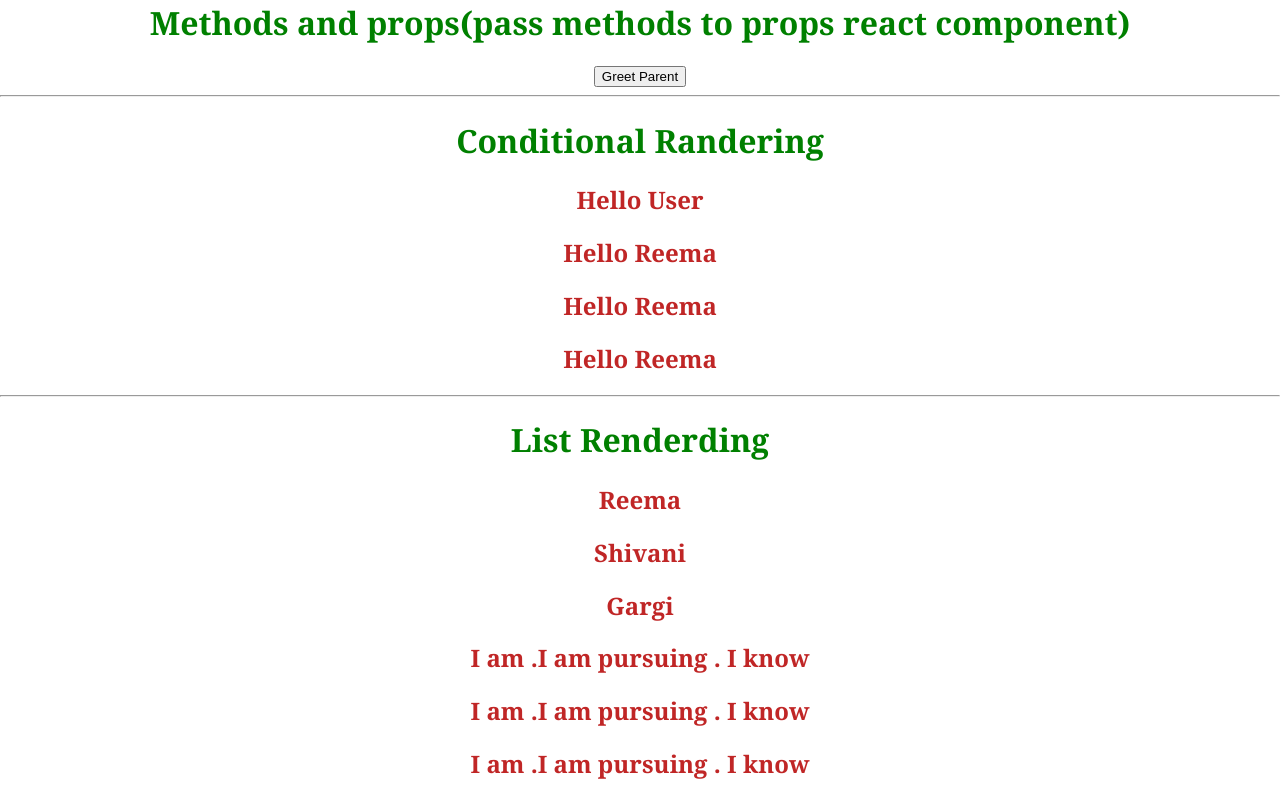
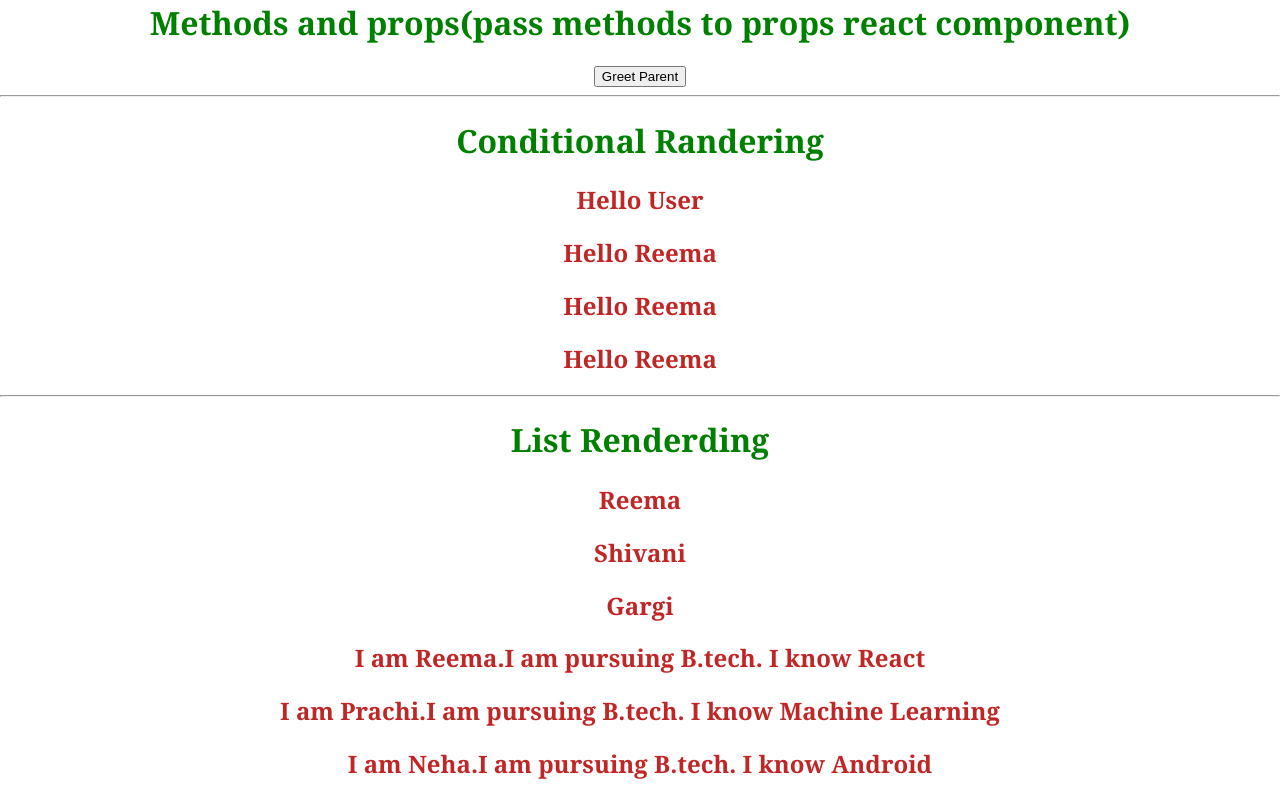
Before and after one commit to Reema1234ag/React_practice, a React (Create React App) app in the folder hello-world/: page / in a window 1280 px wide. Shown: the part 3994-4794 px from the top of the page. Built offline with nearby package versions, Linux system fonts and the light colour scheme.

Commit message:
list rendering

```diff
--- a/hello-world/src/youtube classes/List.js
+++ b/hello-world/src/youtube classes/List.js
@@ -34,7 +34,7 @@ export  function List1() {
             Course:"B.tech",
             Skill:"Android",
         },]
-        const personeList= persons.map(person =><Person person={person}/> )   //passing object(person) to another component//passing data as props
+        const personeList= persons.map(x =><Person person={x}/> )   //passing object(x) to another component as props
     return (
         <div>
           {personeList}
@@ -42,3 +42,6 @@ export  function List1() {
     )
 }
 //this is for rendering person list only
+
+//most imp- Warning: Each child in a list should have a unique "key" prop(console warning)
+//let's move furthur to remove this.
--- a/hello-world/src/youtube classes/Person.js
+++ b/hello-world/src/youtube classes/Person.js
@@ -1,6 +1,6 @@
 import React from 'react'
 //for rendering person details
-export default function Person(person) {
+export default function Person({person}) {          //using destructing props
     return (
         <div>
             <h2> I am {person.name}.I am pursuing {person.Course}. I know {person.Skill} </h2>
```
